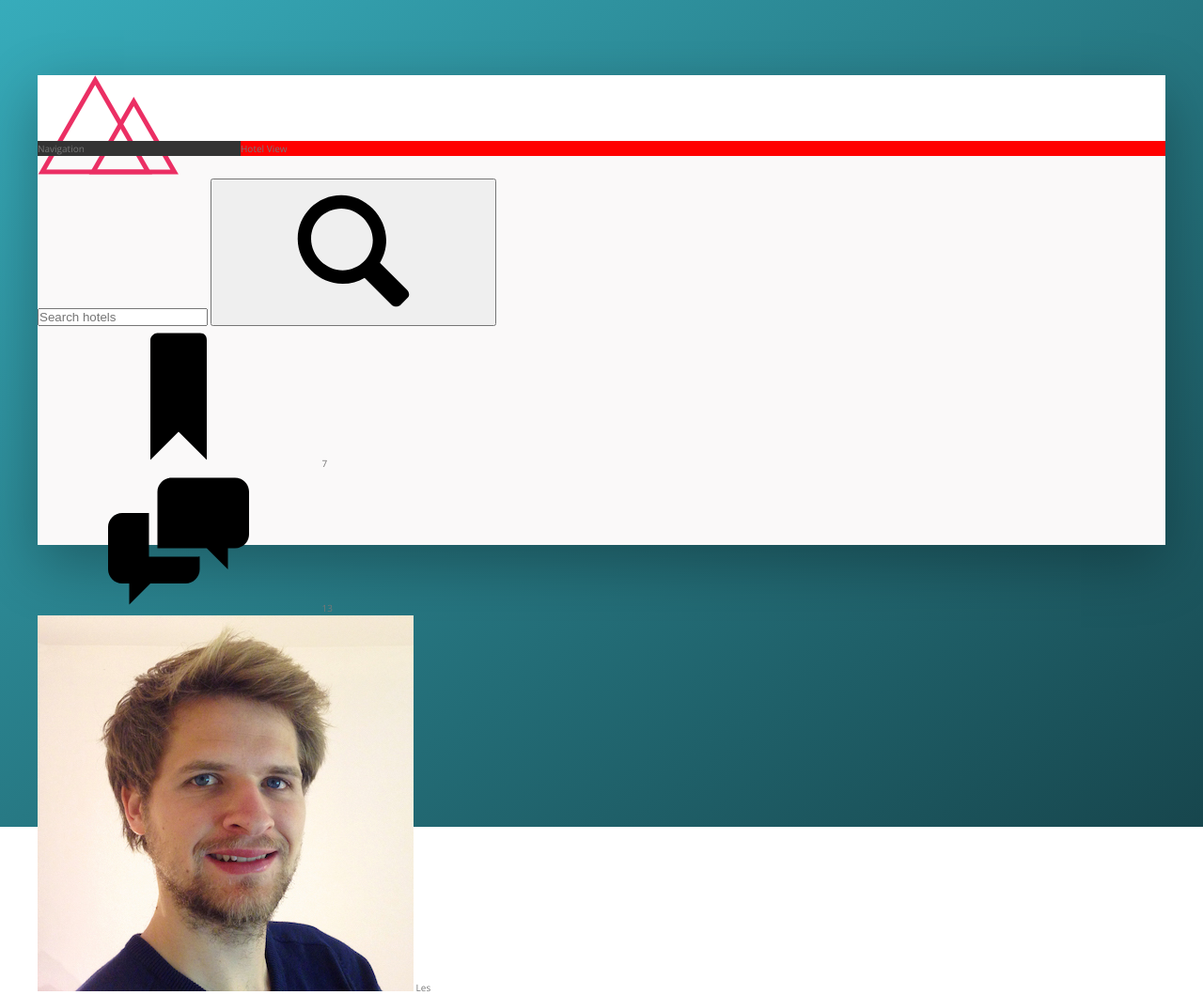
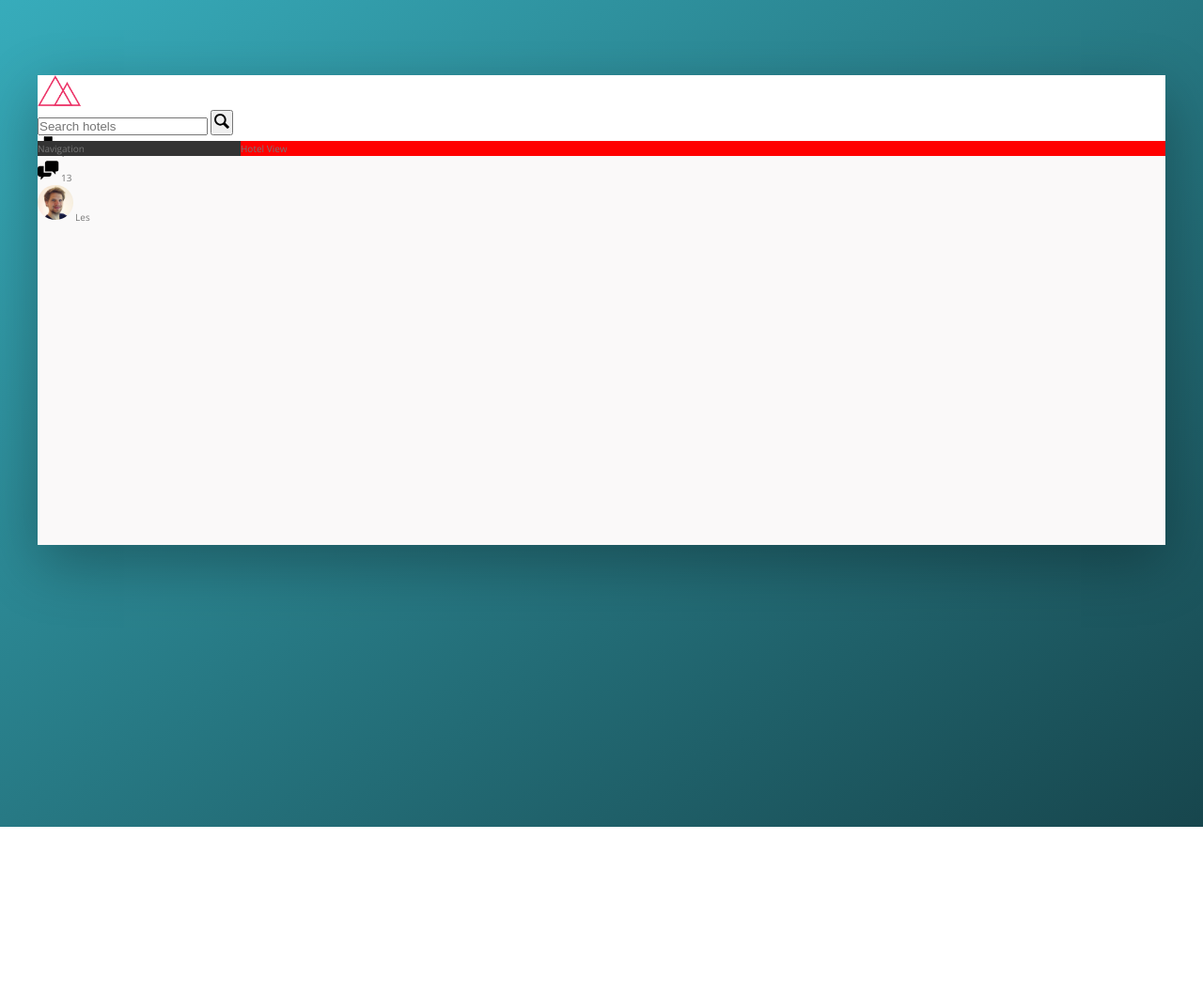
Before and after one commit to lesreddy/trillo-flexbox, a website: page index.html in a window 1280 px wide. Shown: the whole page at 94% size. After the commit the page ends 880 px from the top, so only its background shows below. Drawn offline with nearby package versions, Linux system fonts and the light colour scheme.

Commit message:
added header styling

```diff
--- a/sass/_components.scss
+++ b/sass/_components.scss
@@ -0,0 +1,45 @@
+//Logo
+
+.logo {
+    height: 3.25rem;
+}
+
+// Search
+
+.search {
+    &__input {
+    }
+
+    &__button {
+    }
+
+    &__icon {
+        height: 2rem;
+        width: 2rem;
+    }
+}
+
+//User Navigation
+.user-nav {
+    &__icon-box {
+    }
+
+    &__icon {
+        height: 2.25rem;
+        width: 2.25rem;
+    }
+
+    &__notification {
+    }
+
+    &__user {
+    }
+
+    &__user-photo {
+        height: 3.75rem;
+        border-radius: 50%;
+    }
+
+    &__user-name {
+    }
+}
```
Also changed, not shown: css/main.css.
